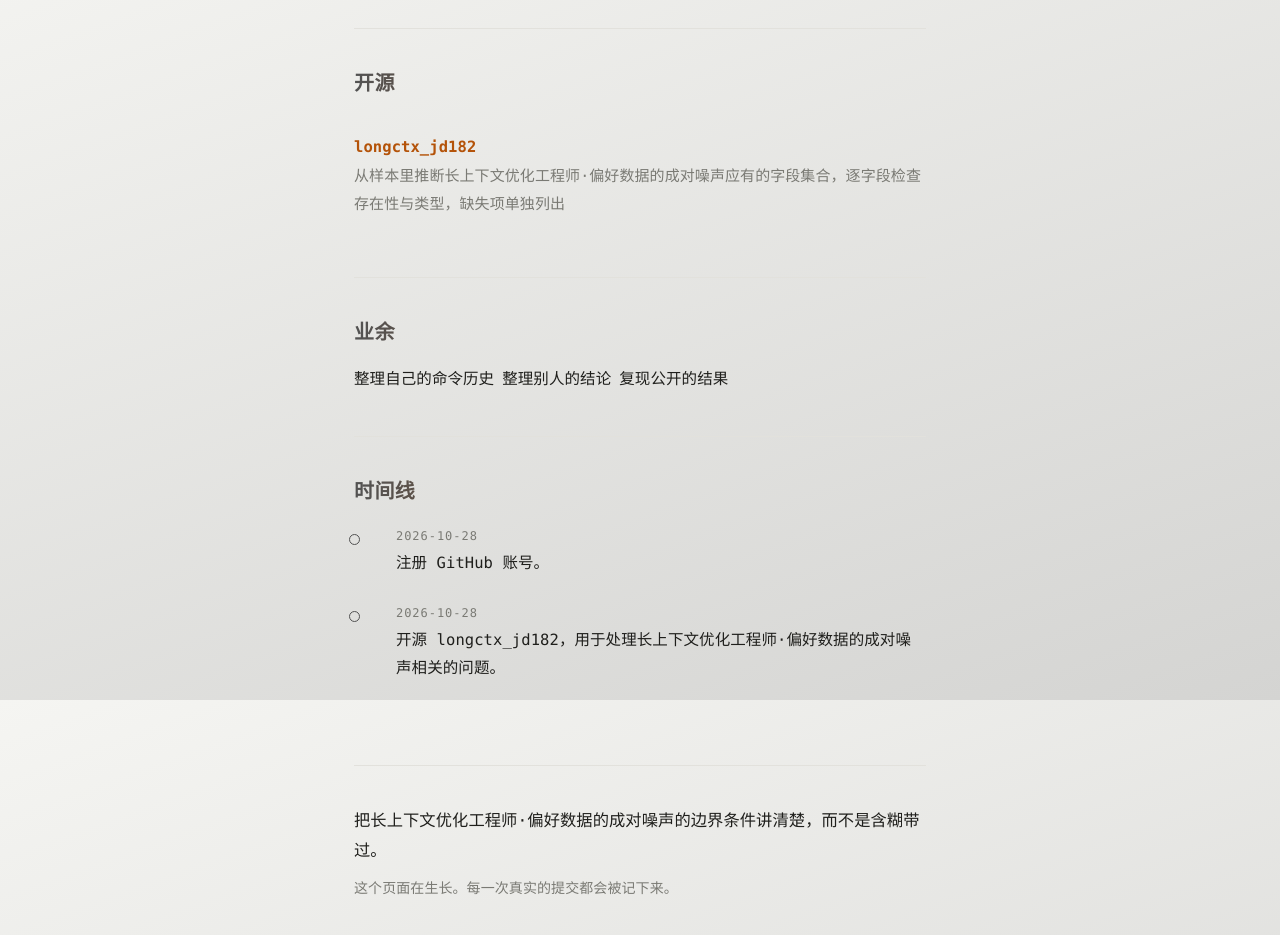
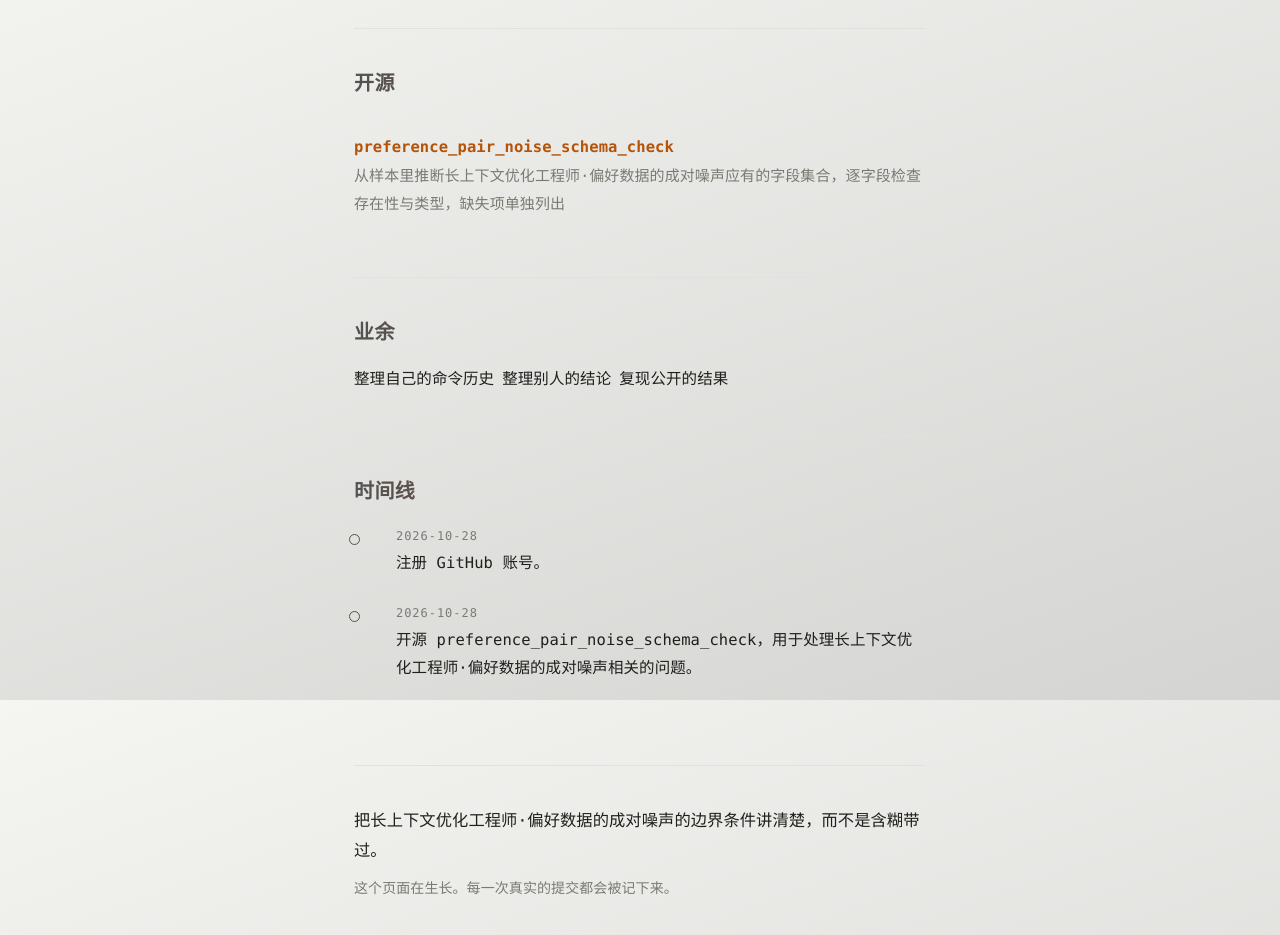
Before and after one commit to tatolesod/tatolesod.github.io, a plain HTML site: page index.html in a window 1280 px wide. Shown: the part 900-1835 px from the top of the page. Drawn offline with Linux system fonts and the light colour scheme.

Commit message:
chore: 同步仓库改名后的链接

```diff
--- a/index.html
+++ b/index.html
@@ -102,7 +102,7 @@
 <section id="work">
   <h2>开源</h2>
   <ul class="repos">
-    <li><div class="name"><a href="https://github.com/tatolesod/longctx_jd182" rel="noopener">longctx_jd182</a></div>
+    <li><div class="name"><a href="https://github.com/tatolesod/preference_pair_noise_schema_check" rel="noopener">preference_pair_noise_schema_check</a></div>
       <div class="desc">从样本里推断长上下文优化工程师·偏好数据的成对噪声应有的字段集合，逐字段检查存在性与类型，缺失项单独列出</div>
     </li>
   </ul>
@@ -126,7 +126,7 @@
     </li>
     <li>
       <span class="when">2026-10-28</span>
-      开源 longctx_jd182，用于处理长上下文优化工程师·偏好数据的成对噪声相关的问题。
+      开源 preference_pair_noise_schema_check，用于处理长上下文优化工程师·偏好数据的成对噪声相关的问题。
     </li>
   </ol>
 </section>
```
